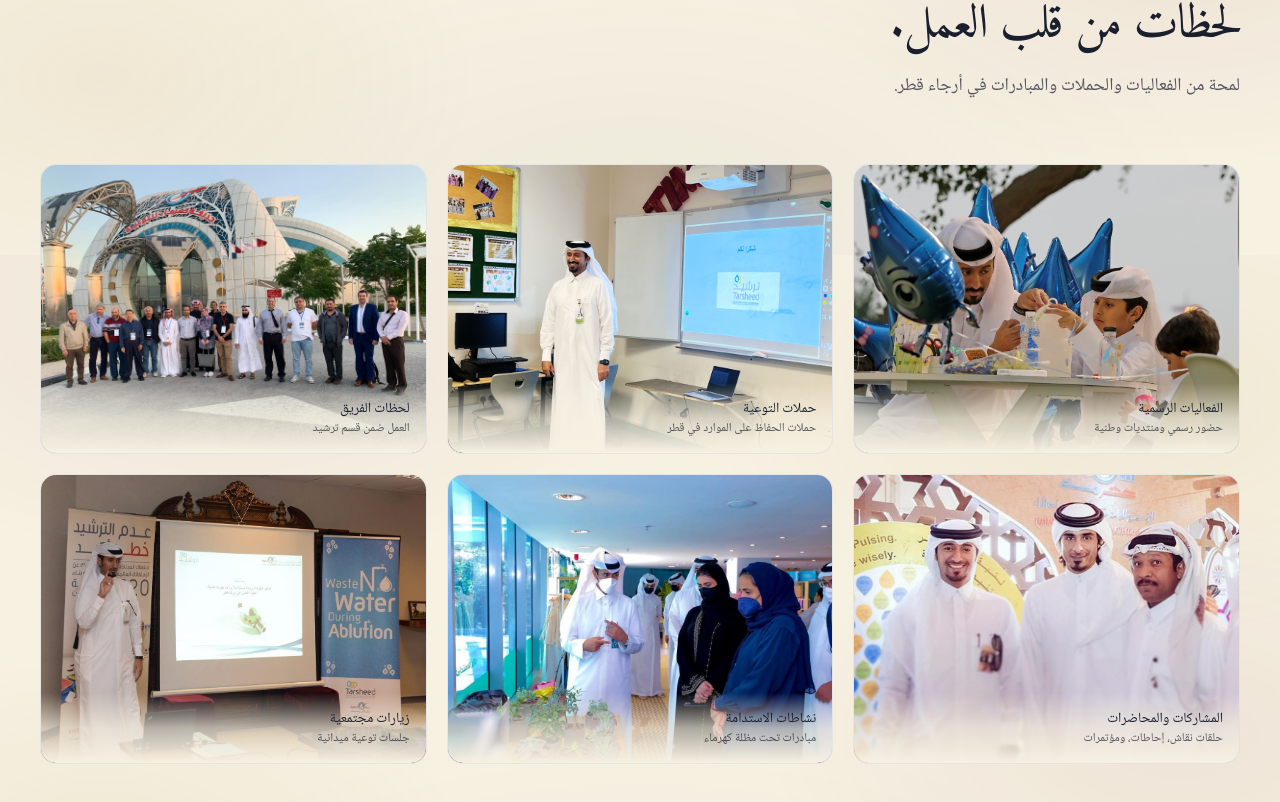
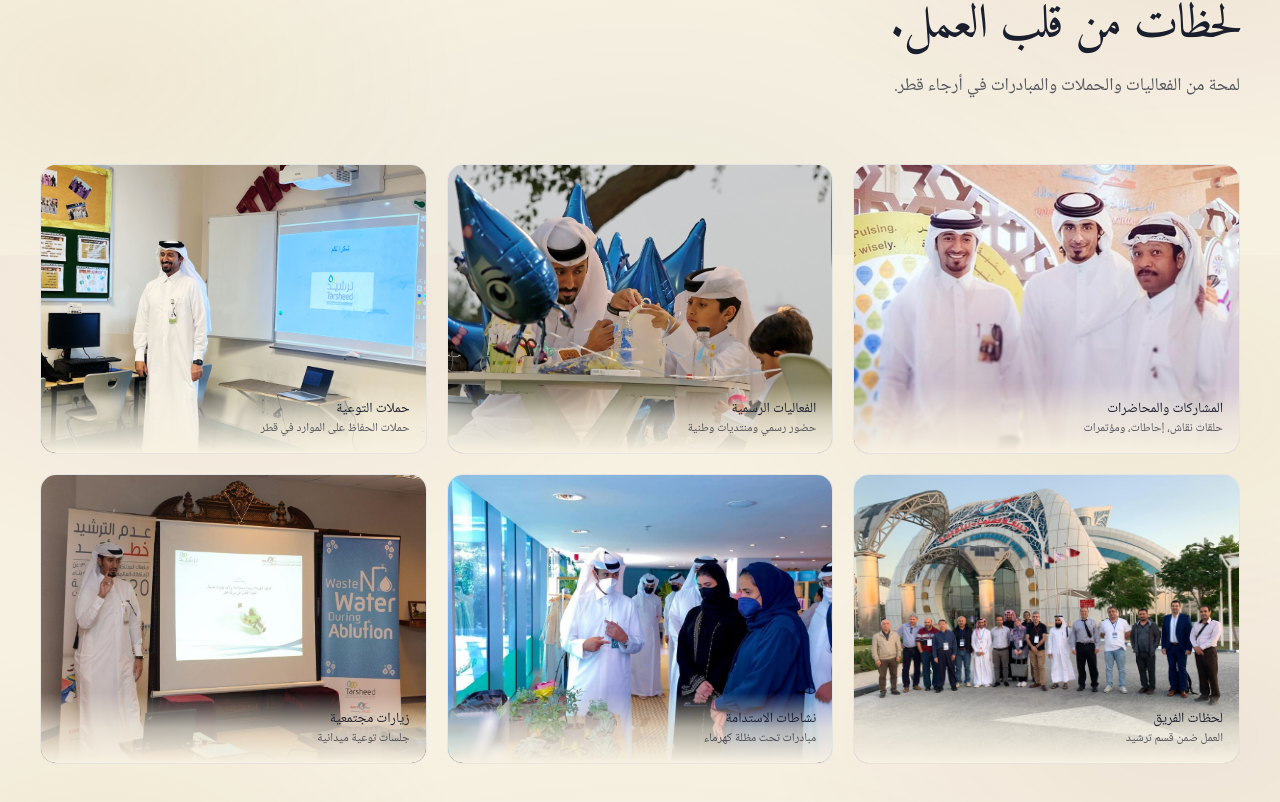
Before and after one commit to bolafi/muhannad-portfolio, a Next.js app: page /ar in a window 1280 px wide. Shown: the part 6145-6947 px from the top of the page. Built offline with nearby package versions, Linux system fonts and the light colour scheme.

Commit message:
arrange gallery orders

```diff
--- a/src/i18n/dictionaries/ar.ts
+++ b/src/i18n/dictionaries/ar.ts
@@ -165,6 +165,11 @@ const ar: Dictionary = {
     title: "لحظات من قلب العمل.",
     note: "لمحة من الفعاليات والحملات والمبادرات في أرجاء قطر.",
     items: [
+       {
+        title: "المشاركات والمحاضرات",
+        caption: "حلقات نقاش، إحاطات، ومؤتمرات",
+        src: "/gallery/1.jpg",
+      },
       {
         title: "الفعاليات الرسمية",
         caption: "حضور رسمي ومنتديات وطنية",
@@ -180,11 +185,7 @@ const ar: Dictionary = {
         caption: "العمل ضمن قسم ترشيد",
         src: "/gallery/PHOTO-2025-09-17-11-57-43%202.jpg",
       },
-      {
-        title: "المشاركات والمحاضرات",
-        caption: "حلقات نقاش، إحاطات، ومؤتمرات",
-        src: "/gallery/PHOTO-2025-09-17-11-57-43%203.jpg",
-      },
+
       {
         title: "نشاطات الاستدامة",
         caption: "مبادرات تحت مظلة كهرماء",
--- a/src/i18n/dictionaries/en.ts
+++ b/src/i18n/dictionaries/en.ts
@@ -169,6 +169,11 @@ const en = {
     title: "Moments from the work.",
     note: "A glimpse into engagements, campaigns, and initiatives across Qatar.",
     items: [
+       {
+        title: "Speaking Engagements",
+        caption: "Panels, briefings, and conferences",
+        src: "/gallery/1.jpg",
+      },
       {
         title: "Official Events",
         caption: "Public engagements & national forums",
@@ -184,11 +189,7 @@ const en = {
         caption: "Working alongside the Tarsheed section",
         src: "/gallery/PHOTO-2025-09-17-11-57-43%202.jpg",
       },
-      {
-        title: "Speaking Engagements",
-        caption: "Panels, briefings, and conferences",
-        src: "/gallery/PHOTO-2025-09-17-11-57-43%203.jpg",
-      },
+
       {
         title: "Sustainability Activities",
         caption: "Initiatives under KAHRAMAA",
```
Also changed, not shown: public/gallery/1.jpg (renamed from public/gallery/PHOTO-2025-09-17-11-57-43 3.jpg).
